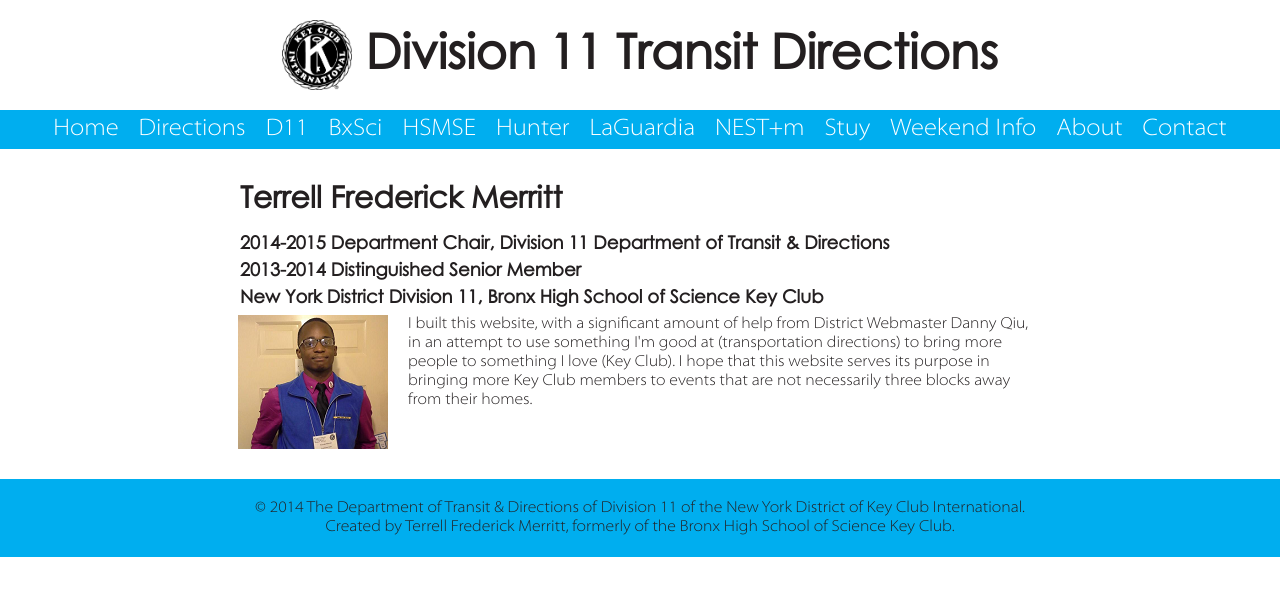
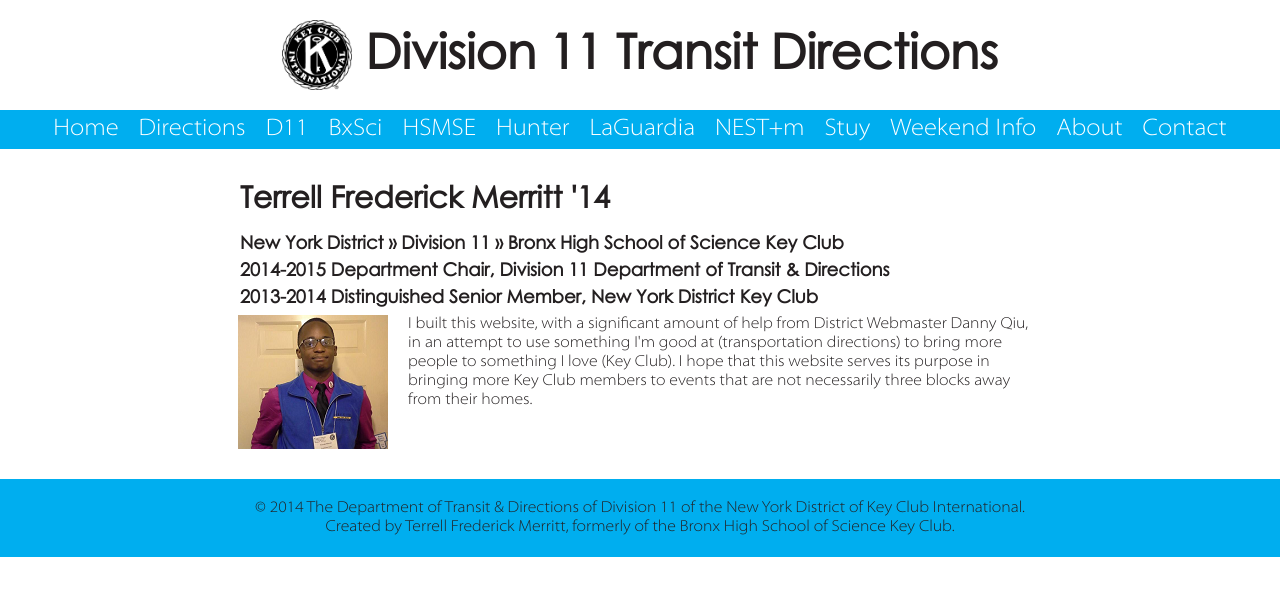
Before and after one commit to d11directions/d11directions.github.io, a Jekyll site: the page built from about/terrellmerritt.html, in a window 1280 px wide. Shown: the top 596 px of the page. Built offline with Jekyll 4.4.1, drawn with Linux system fonts in a browser that asks for light colours.

Commit message:
Update Terrell Merritt About Page

```diff
--- a/about/terrellmerritt.html
+++ b/about/terrellmerritt.html
@@ -2,9 +2,9 @@
 layout: default
 title: About&#58; Terrell F. Merritt
 ---
-<h2>Terrell Frederick Merritt</h2>
-<h5>2014-2015 Department Chair, Division 11 Department of Transit &amp; Directions<br>
-2013-2014 Distinguished Senior Member<br>
-New York District Division 11, Bronx High School of Science Key Club</h5>
+<h2>Terrell Frederick Merritt '14</h2>
+<h5>New York District &raquo; Division 11 &raquo; Bronx High School of Science Key Club<br>
+2014-2015 Department Chair, Division 11 Department of Transit &amp; Directions<br>
+2013-2014 Distinguished Senior Member, New York District Key Club</h5>
 <img class="aboutpic" src="/resources/terrellmerritt.png"><p>I built this website, with a significant amount of help from District Webmaster Danny Qiu, in an attempt to use something I'm good at (transportation directions) to bring more people to something I love (Key Club). I hope that this website serves its purpose in bringing more Key Club members to events that are not necessarily three blocks away from their homes.</p>
 <div class="clear"></div>
```
